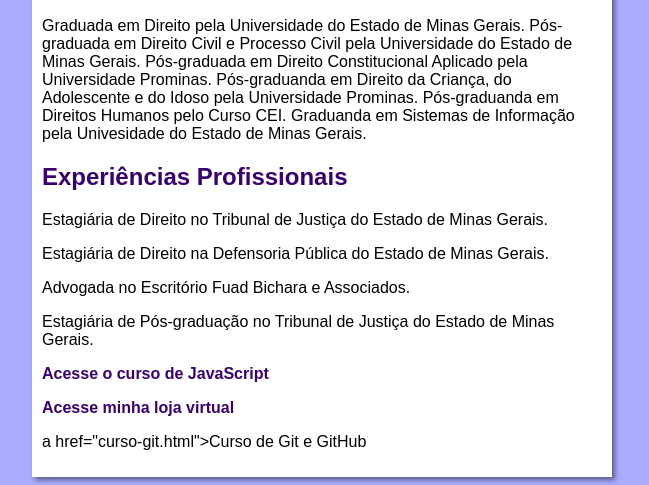
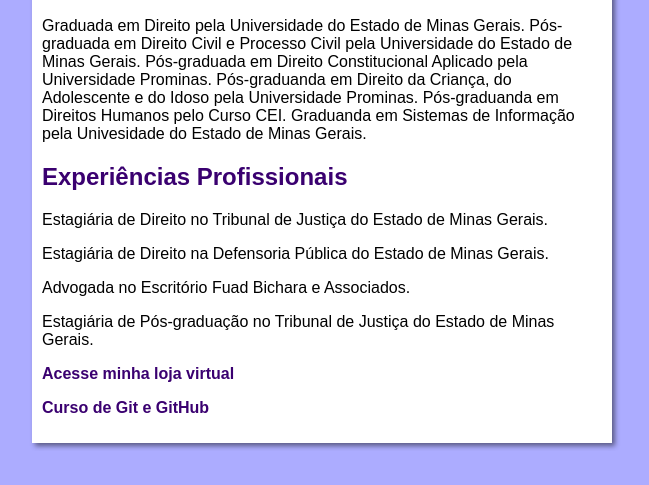
Before and after one commit to daniellacortes/Curriculo-HTML-trabalho, a plain HTML site: page index.html in a window 1280 px wide. Shown: the part 552-1037 px from the top of the page, without its empty margins (318-967 px from the left). After the commit the page ends 1003 px from the top, so only its background shows below. Drawn offline with Linux system fonts and the light colour scheme.

Commit message:
Update index.html

```diff
--- a/index.html
+++ b/index.html
@@ -25,11 +25,10 @@
             <p>Estagiária de Direito na Defensoria Pública do Estado de Minas Gerais.</p>
             <p>Advogada no Escritório Fuad Bichara e Associados. </p>
             <p>Estagiária de Pós-graduação no Tribunal de Justiça do Estado de Minas Gerais.</p>
-            <p><a href="curso-js.html">Acesse o curso de JavaScript</a></p>
         </article>
         <article><p><a href="loja-virtual.html">Acesse minha loja virtual</a>
                 <p></article>
-         <article> <p> a href="curso-git.html">Curso de Git e GitHub</a>
+         <article> <p> <a href="curso-git.html">Curso de Git e GitHub</a>
                 <p></article>
     </main>
 </body>
```
